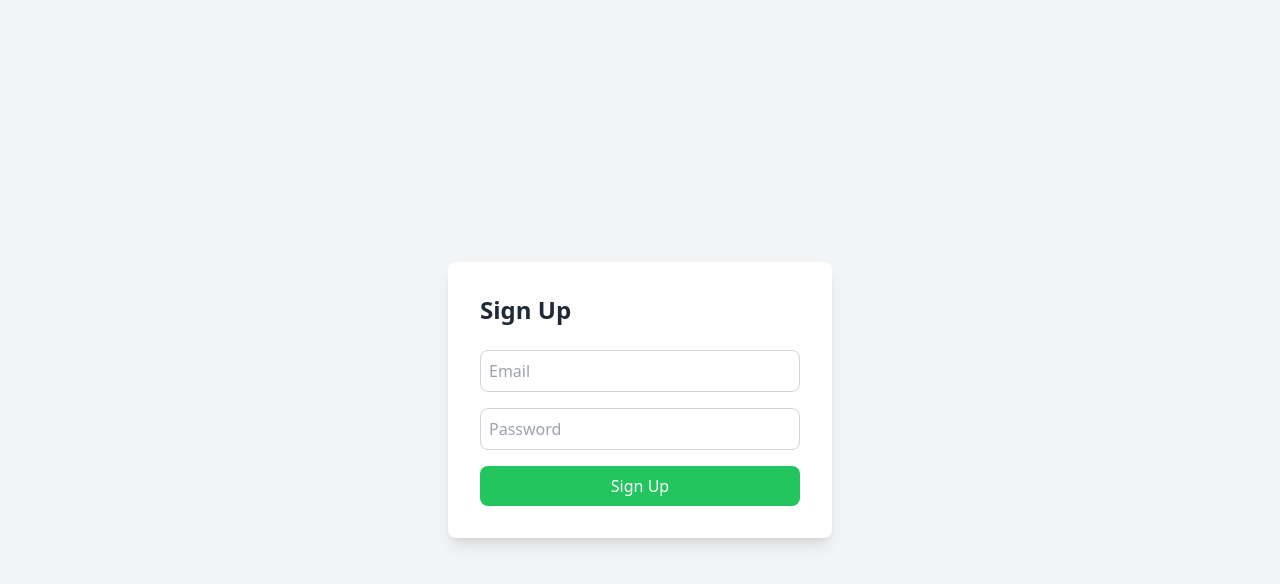
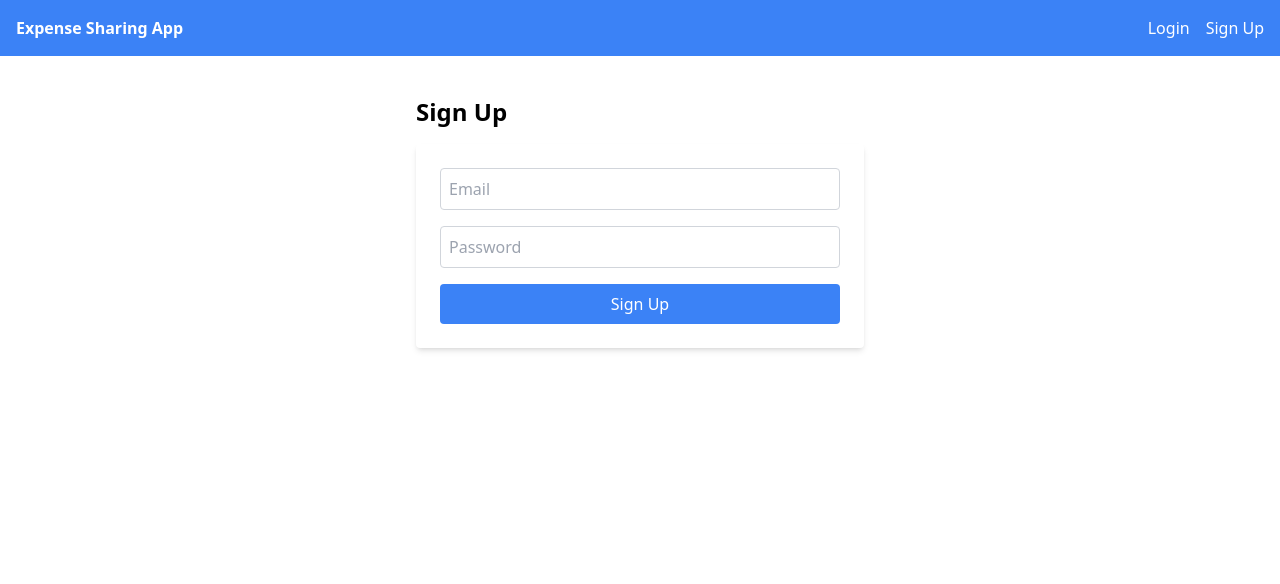
Before and after one commit to AshishGupta18/BillSpill, a React (Vite) app in the folder frontend/: page /signup in a window 1280 px wide. Shown: the top 584 px of the page. Built offline with nearby package versions, Linux system fonts and the light colour scheme.

Commit message:
added frontend routes

```diff
--- a/frontend/package.json
+++ b/frontend/package.json
@@ -11,6 +11,7 @@
   },
   "dependencies": {
     "@material-tailwind/react": "^2.1.10",
+    "axios": "^1.7.7",
     "lucide-react": "^0.446.0",
     "react": "^18.3.1",
     "react-dom": "^18.3.1",
--- /dev/null
+++ b/frontend/src/API/api.js
@@ -0,0 +1,23 @@
+import axios from 'axios';
+
+const api = axios.create({
+  baseURL: 'http://localhost:5174/api', // Replace with your backend URL
+});
+
+export const signup = async (email, password) => {
+  return await api.post('/auth/signup', { email, password });
+};
+
+export const login = async (email, password) => {
+  return await api.post('/auth/login', { email, password });
+};
+
+export const getCurrentUser = async (token) => {
+  return await api.get('/auth/me', {
+    headers: {
+      Authorization: `Bearer ${token}`,
+    },
+  });
+};
+
+// Additional API functions for group management can be added here
--- a/frontend/src/App.jsx
+++ b/frontend/src/App.jsx
@@ -1,18 +1,26 @@
 import React from 'react';
 import { BrowserRouter as Router, Route, Routes } from 'react-router-dom';
 import HomePage from './components/HomePage'; // Adjust path as needed
-import LoginPage from './Authentication/LoginPage';
-import SignUpPage from './Authentication/SignUpPage';
+import { AuthProvider } from './Context/AuthContext';
+import Navbar from './components/Navbar';
+import Login from './components/Authentication/LoginPage';
+import Signup from './components/Authentication/SignUpPage';
+import Dashboard from './components/Dashboard';
+
 
 const App = () => {
   return (
+    <AuthProvider>
     <Router>
+      <Navbar />
       <Routes>
         <Route path="/" element={<HomePage />} />
-        <Route path="/login" element={<LoginPage />} />
-        <Route path="/signup" element={<SignUpPage />} />
+        <Route path="/login" element={<Login />} />
+        <Route path="/signup" element={<Signup />} />
+        <Route path="/dashboard" element={<Dashboard />} />
       </Routes>
     </Router>
+    </AuthProvider>
   );
 }
 
--- a/frontend/src/Authentication/LoginPage.jsx
+++ /dev/null
@@ -1,42 +0,0 @@
-import React, { useState } from 'react';
-
-const LoginPage = () => {
-  const [email, setEmail] = useState('');
-  const [password, setPassword] = useState('');
-
-  const handleLogin = (e) => {
-    e.preventDefault();
-    // Call backend API for login (to be implemented)
-    console.log('Login with:', email, password);
-  };
-
-  return (
-    <div className="flex justify-center items-center h-screen bg-gray-100">
-      <form className="bg-white p-8 rounded-lg shadow-lg max-w-sm w-full" onSubmit={handleLogin}>
-        <h2 className="text-2xl font-bold text-gray-800 mb-6">Log In</h2>
-        <input
-          type="email"
-          placeholder="Email"
-          value={email}
-          onChange={(e) => setEmail(e.target.value)}
-          className="w-full mb-4 p-2 border border-gray-300 rounded-lg"
-        />
-        <input
-          type="password"
-          placeholder="Password"
-          value={password}
-          onChange={(e) => setPassword(e.target.value)}
-          className="w-full mb-4 p-2 border border-gray-300 rounded-lg"
-        />
-        <button
-          type="submit"
-          className="w-full bg-blue-500 text-white py-2 rounded-lg hover:bg-blue-600 transition duration-200"
-        >
-          Log In
-        </button>
-      </form>
-    </div>
-  );
-};
-
-export default LoginPage;
--- a/frontend/src/Authentication/SignUpPage.jsx
+++ /dev/null
@@ -1,42 +0,0 @@
-import React, { useState } from 'react';
-
-const SignUpPage = () => {
-  const [email, setEmail] = useState('');
-  const [password, setPassword] = useState('');
-
-  const handleSignUp = (e) => {
-    e.preventDefault();
-    // Call backend API for sign up (to be implemented)
-    console.log('Sign Up with:', email, password);
-  };
-
-  return (
-    <div className="flex justify-center items-center h-screen bg-gray-100">
-      <form className="bg-white p-8 rounded-lg shadow-lg max-w-sm w-full" onSubmit={handleSignUp}>
-        <h2 className="text-2xl font-bold text-gray-800 mb-6">Sign Up</h2>
-        <input
-          type="email"
-          placeholder="Email"
-          value={email}
-          onChange={(e) => setEmail(e.target.value)}
-          className="w-full mb-4 p-2 border border-gray-300 rounded-lg"
-        />
-        <input
-          type="password"
-          placeholder="Password"
-          value={password}
-          onChange={(e) => setPassword(e.target.value)}
-          className="w-full mb-4 p-2 border border-gray-300 rounded-lg"
-        />
-        <button
-          type="submit"
-          className="w-full bg-green-500 text-white py-2 rounded-lg hover:bg-green-600 transition duration-200"
-        >
-          Sign Up
-        </button>
-      </form>
-    </div>
-  );
-};
-
-export default SignUpPage;
--- /dev/null
+++ b/frontend/src/Context/AuthContext.jsx
@@ -0,0 +1,36 @@
+import React, { createContext, useState, useEffect } from 'react';
+import { getCurrentUser } from '../API/api';
+
+export const AuthContext = createContext();
+
+export const AuthProvider = ({ children }) => {
+  const [user, setUser] = useState(null);
+  const [loading, setLoading] = useState(true);
+
+  useEffect(() => {
+    const token = localStorage.getItem('token');
+    if (token) {
+      getCurrentUser(token)
+        .then((response) => setUser(response.data))
+        .catch(() => setUser(null))
+        .finally(() => setLoading(false));
+    } else {
+      setLoading(false);
+    }
+  }, []);
+
+  const login = (userData) => {
+    setUser(userData);
+  };
+
+  const logout = () => {
+    setUser(null);
+    localStorage.removeItem('token');
+  };
+
+  return (
+    <AuthContext.Provider value={{ user, login, logout, loading }}>
+      {children}
+    </AuthContext.Provider>
+  );
+};
--- /dev/null
+++ b/frontend/src/components/Authentication/LoginPage.jsx
@@ -0,0 +1,52 @@
+import React, { useState, useContext } from 'react';
+import { login } from '../../API/api';
+import { AuthContext } from '../../Context/AuthContext';
+import { useNavigate } from 'react-router-dom';
+
+const Login = () => {
+  const { login: loginUser } = useContext(AuthContext);
+  const [email, setEmail] = useState('');
+  const [password, setPassword] = useState('');
+  const navigate = useNavigate();
+
+  const handleLogin = async (e) => {
+    e.preventDefault();
+    try {
+      const response = await login(email, password);
+      localStorage.setItem('token', response.data.token); // Store token
+      loginUser(response.data.user); // Update context
+      navigate('/dashboard'); // Redirect to dashboard
+    } catch (error) {
+      console.error('Login error:', error);
+    }
+  };
+
+  return (
+    <div className="max-w-md mx-auto mt-10">
+      <h2 className="text-2xl font-bold mb-4">Login</h2>
+      <form onSubmit={handleLogin} className="bg-white p-6 rounded shadow-md">
+        <input
+          type="email"
+          placeholder="Email"
+          value={email}
+          onChange={(e) => setEmail(e.target.value)}
+          required
+          className="w-full p-2 mb-4 border border-gray-300 rounded"
+        />
+        <input
+          type="password"
+          placeholder="Password"
+          value={password}
+          onChange={(e) => setPassword(e.target.value)}
+          required
+          className="w-full p-2 mb-4 border border-gray-300 rounded"
+        />
+        <button type="submit" className="w-full p-2 bg-blue-500 text-white rounded">
+          Login
+        </button>
+      </form>
+    </div>
+  );
+};
+
+export default Login;
--- /dev/null
+++ b/frontend/src/components/Authentication/SignUpPage.jsx
@@ -0,0 +1,49 @@
+import React, { useState } from 'react';
+import { signup } from '../../API/api';
+import { useNavigate } from 'react-router-dom';
+
+const Signup = () => {
+  const [email, setEmail] = useState('');
+  const [password, setPassword] = useState('');
+  const navigate = useNavigate();
+
+  const handleSignup = async (e) => {
+    e.preventDefault();
+    try {
+      const response = await signup(email, password);
+      localStorage.setItem('token', response.data.token); // Store token
+      navigate('/dashboard'); // Redirect to dashboard
+    } catch (error) {
+      console.error('Signup error:', error);
+    }
+  };
+
+  return (
+    <div className="max-w-md mx-auto mt-10">
+      <h2 className="text-2xl font-bold mb-4">Sign Up</h2>
+      <form onSubmit={handleSignup} className="bg-white p-6 rounded shadow-md">
+        <input
+          type="email"
+          placeholder="Email"
+          value={email}
+          onChange={(e) => setEmail(e.target.value)}
+          required
+          className="w-full p-2 mb-4 border border-gray-300 rounded"
+        />
+        <input
+          type="password"
+          placeholder="Password"
+          value={password}
+          onChange={(e) => setPassword(e.target.value)}
+          required
+          className="w-full p-2 mb-4 border border-gray-300 rounded"
+        />
+        <button type="submit" className="w-full p-2 bg-blue-500 text-white rounded">
+          Sign Up
+        </button>
+      </form>
+    </div>
+  );
+};
+
+export default Signup;
--- /dev/null
+++ b/frontend/src/components/Dashboard.jsx
@@ -0,0 +1,16 @@
+import React, { useContext } from 'react';
+import { AuthContext } from '../Context/AuthContext';
+
+const Dashboard = () => {
+  const { user } = useContext(AuthContext);
+
+  return (
+    <div className="p-6">
+      <h1 className="text-3xl font-bold">Dashboard</h1>
+      <p className="mt-4">Welcome, {user.email}!</p>
+      {/* Add further functionality for group management and expense tracking here */}
+    </div>
+  );
+};
+
+export default Dashboard;
--- /dev/null
+++ b/frontend/src/components/Navbar.jsx
@@ -0,0 +1,32 @@
+import React, { useContext } from 'react';
+import { AuthContext } from '../Context/AuthContext';
+import { Link } from 'react-router-dom';
+
+const Navbar = () => {
+  const { user, logout } = useContext(AuthContext);
+
+  return (
+    <nav className="bg-blue-500 p-4 text-white flex justify-between">
+      <Link to="/" className="font-bold">
+        Expense Sharing App
+      </Link>
+      <div>
+        {user ? (
+          <>
+            <span>{user.email}</span>
+            <button onClick={logout} className="ml-4">
+              Logout
+            </button>
+          </>
+        ) : (
+          <>
+            <Link to="/login" className="ml-4">Login</Link>
+            <Link to="/signup" className="ml-4">Sign Up</Link>
+          </>
+        )}
+      </div>
+    </nav>
+  );
+};
+
+export default Navbar;
```
Also changed, not shown: frontend/src/components/Group.jsx (added), 1 other file (tests, documents, lock files or other folders).
